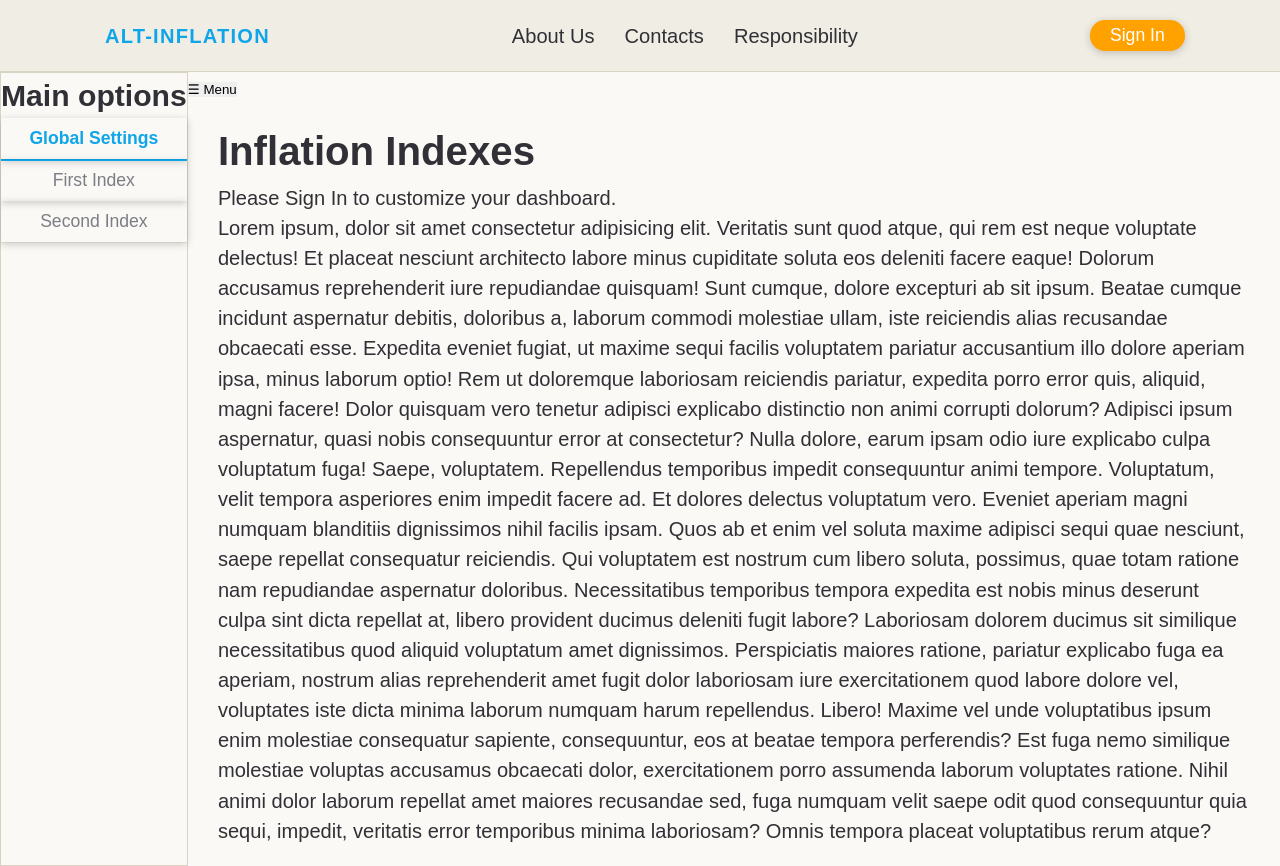
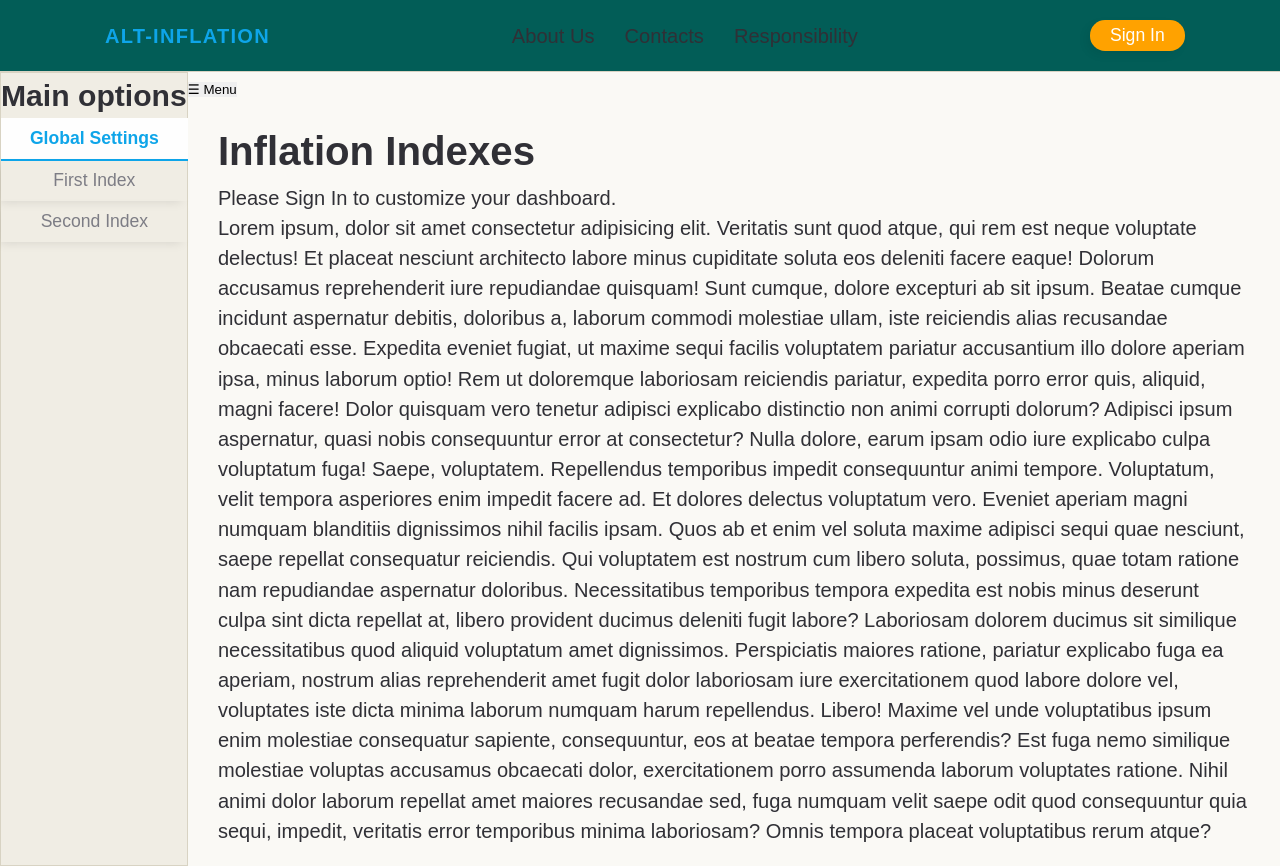
Before and after one commit to Hekeng/SQL-PHP_Practice, a PHP site: page /SQL-PHP_Practice/ in a window 1280 px wide. Run offline with PHP 8.4, Linux system fonts and the light colour scheme.

Commit message:
collected the design to sidebar

```diff
--- a/SQL_Practice/assets/css/style.css
+++ b/SQL_Practice/assets/css/style.css
@@ -32,9 +32,18 @@ html {
   --br-sm: 0.4rem;    /*(для маленьких кнопок/инпутов)*/
   --br-md: 1.2rem;    /*(для основных карточек, как на макете)*/
 
-  /* ================= SHADOW ================= */
-  --shd-low: 0 2px 8px rgba(0,0,0,0.2);/*(едва заметная)*/
-  --shd-high: 0 8px 20px rgba(0,0,0,0.3);/*(для акцента)*/
+/* ================= SHADOW ================= */
+/* Почти плоская тень для обычных кнопок */
+--shd-flat: -2px 2px 4px rgba(0,0,0,0.05);
+
+/* Твоя рабочая тень для сайдбара (левая) */
+--shd-low: -4px 4px 12px -3px rgba(0,0,0,0.1);
+
+/* Тень при наведении (Hover) — "взлет" */
+--shd-medium: -6px 8px 20px -5px rgba(0,0,0,0.15);
+
+/* Тень для модалок (High) — очень глубокая */
+--shd-high: 0 12px 30px -10px rgba(0,0,0,0.3);
 
   /* ================= PALETTE ================= */
   /* ---------------- ОСНОВНОЙ ЦВЕТ primary ----------------   */
@@ -58,6 +67,7 @@ html {
   --color-bg: var(--gray-50);
   --color-surface: #fefefe;
   --color-border: var(--gray-300);
+  --color-sidebar: #eceae0;
 
   --color-text-main: #303036;
   --color-text-muted: var(--gray-500);
@@ -111,7 +121,7 @@ html {
   position: sticky;
   inset: 0 0 auto 0;
   z-index: 90;
-  background-color: var(--gray-100);
+  background-color: var(--primary-700);
   border-bottom: 1px solid var(--gray-300);
 }
 
@@ -246,8 +256,8 @@ body {
   display: flex;
   flex-direction: column;
   /* padding-right: var(--space-xs); */
-
-  background-color:  var(--color-bg);
+  z-index: 10;
+  background-color:  var(--gray-100);
 
   border: 1px solid var(--gray-300);
 
@@ -272,19 +282,18 @@ body {
   justify-content: space-between;
   width: 100%;
   margin-bottom: var(--space-md);
-  border-bottom: 1px solid var(--gray-100);
+  /* border-bottom: 1px solid var(--gray-100); */
   /* padding-right: var(--space-sm);  */
   box-sizing: border-box;
 
 }
 
 .nav-btn {
-  color: var(--gray-700);
   padding: var(--space-sm);
   font-size: var(--fs-button);
   font-weight: 500;
-  width: 100%;
-
+  width: calc(100% + 1px);
+  z-index: 70;
   background: none;
   border: none;
   cursor: pointer;
@@ -292,22 +301,25 @@ body {
   color: var(--color-text-muted);
   /* transition: color var(--t-fast); */
   position: relative;
+  margin-right: -1px;
 
-
-  box-shadow: var(--shd-low);
+  /* box-shadow: var(--shd-low); */
+  box-shadow: -4px 4px 10px -3px rgba(0,0,0,0.1);
   transition: transform var(--t-fast), box-shadow var(--t-fast);
 
 }
 
 .nav-btn:hover{
   transform: translateY(-2px);
-  box-shadow : var(--shd-high);
+  box-shadow: -4px 4px 10px -3px rgba(0,0,0,0.8);
+  /* box-shadow : var(--shd-high); */
   /* background-color: var(--gray-300); */
 }
 
 .nav-btn:active{
   transform: translateY(0);
-  box-shadow: var(--shd-low);
+  box-shadow: -4px 4px 10px -3px rgba(0,0,0,0.1);
+  /* box-shadow: var(--shd-low); */
 }
 
 .nav-btn:not(.is-active):hover {
@@ -316,8 +328,14 @@ body {
 
 .nav-btn.is-active {
   color: var(--color-primary);
+  margin-right: -1px;
   font-weight: 700;
   border-right: none;
+  background-color: var(--color-surface);
+  transform: none !important;
+  box-shadow: none !important;
+  cursor: default;
+
 }
 
 .nav-btn.is-active::after {
@@ -326,15 +344,10 @@ body {
   inset: auto 0 -1px 0;
   height: 2px;
   background-color: var(--color-primary);
+
 }
 
 
-
-
-.nav-btn .is-active{
-  color: (--primary-500);
-
-}
 .options {
 }
 
--- a/SQL_Practice/index.php
+++ b/SQL_Practice/index.php
@@ -21,8 +21,9 @@ require_once TEMPLATES_PATH . '/header.tpl';
 		</div>
 
 		<nav class="nav-group">
+			<h2 class="nav-caption">Main options</h2>
 			<ul class="switch-tabs-button">
-				<h2 class="nav-caption">Main options</h2>
+
 				<li>
 					<button class="nav-btn is-active"
 							data-action="switch"
@@ -46,8 +47,9 @@ require_once TEMPLATES_PATH . '/header.tpl';
 		</nav>
 
 		<div class="nav-group only-user is-none">
+			<h2 class="nav-caption">Personal</h2>
 			<ul class="switch-tabs-button">
-				<h2 class="nav-caption">Personal</h2>
+
 				<li>
 					<button class="nav-btn" data-action="switch" data-target="user_window">
 						My Portfolio
@@ -55,7 +57,7 @@ require_once TEMPLATES_PATH . '/header.tpl';
 				</li>
 			</ul>
 		</div>
-				<div class="nav-group only-admin is-none">
+			<div class="nav-group only-admin is-none">
 			<h2 class="nav-caption">admin</h2>
 			<ul class="switch-tabs-button" >
 				<li>
```
